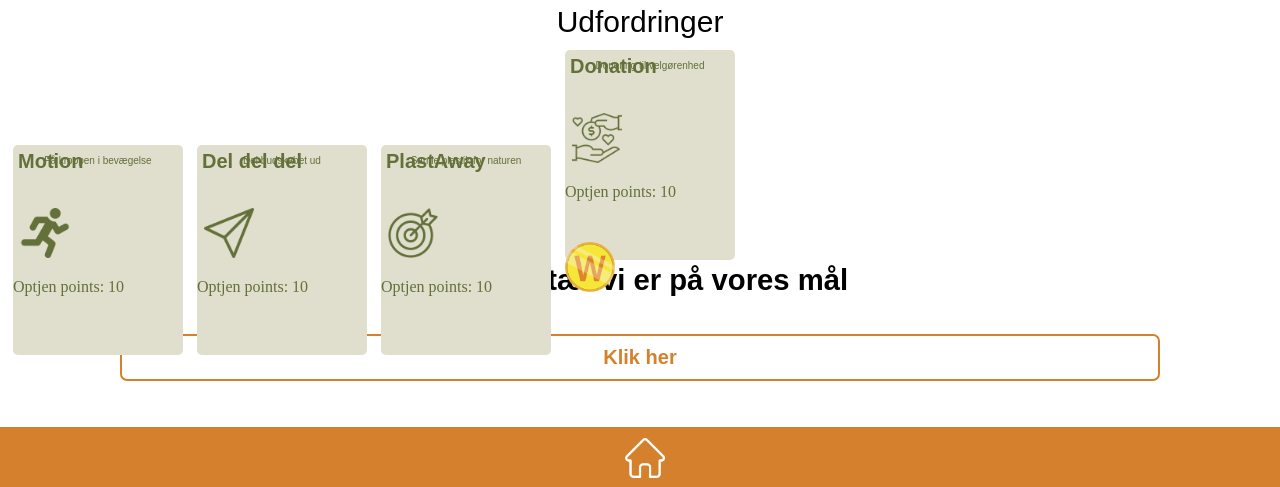
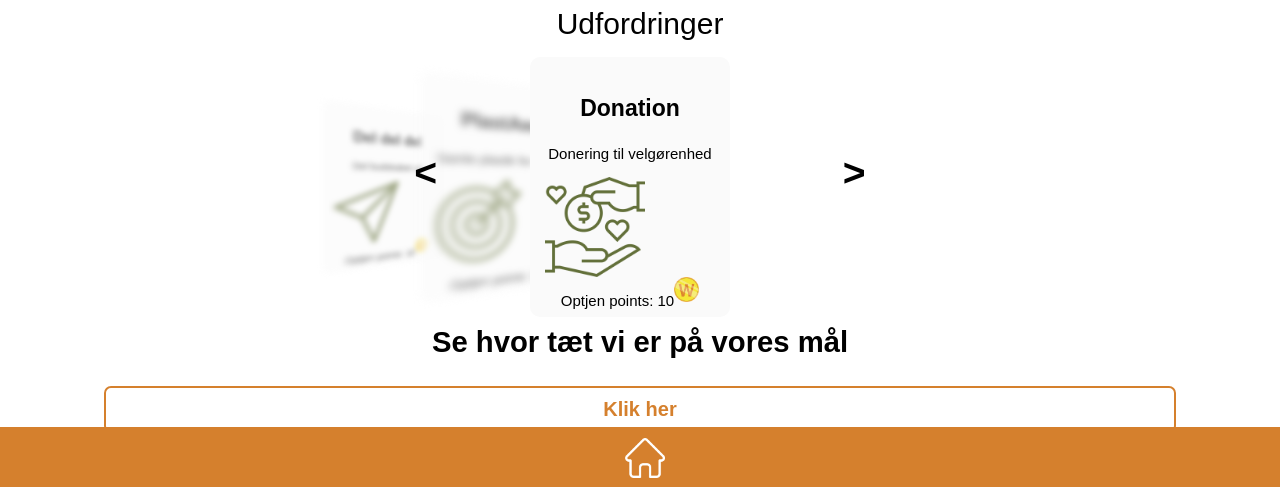
Before and after one commit to SarahJuulChristiansen/Projekt4-GoodDeed, a plain HTML site: page Projekt4-GoodDeed/index.html in a window 1280 px wide. Shown: the part 313-800 px from the top of the page. Drawn offline with Linux system fonts and the light colour scheme; a web font is replaced by a local one.

Commit message:
Ny kode med slide

```diff
--- a/Projekt4-GoodDeed/CSS/fælles.css
+++ b/Projekt4-GoodDeed/CSS/fælles.css
@@ -15,6 +15,7 @@
     padding: 5px;
     z-index: 1;
   }
+
   .foot a {
     color: white;
     text-decoration: none;
--- a/Projekt4-GoodDeed/CSS/index.css
+++ b/Projekt4-GoodDeed/CSS/index.css
@@ -1,10 +1,13 @@
-                                                                 /* Profil billede*/
+                                                                                        /* Profil billede*/
+.circlebox {
+  display: flex;
+  justify-content: center;
+}
+
 .circle {
-  padding: 20px;
-  position: fixed;
-  left: 50%;
-  margin-top: 9rem;
-  transform: translate(-50%, -50%);
+  padding-top: 20px;
+  margin-top: 3rem;
+
 }
 .circle img {
   border-radius: 50%;
@@ -13,18 +16,17 @@
   border: 2px solid #20702F;
   border-radius: 50%;
   padding: 5px;
+
 }
                                                                 /*scoreboard*/
 .scoreboard {
-  width: 100%;
   height: 20px;
-  margin-top: 14rem;
   display: flex;
   justify-content: center;
 }
 .sc-ramme {
-  width: 270px;
-  height: 55px;
+  width: 250px;
+  height: 50px;
   border: 2px solid black;
   border-radius: 7px;
   display: flex;
@@ -47,9 +49,11 @@
   margin-right: 2px;
   padding-bottom: 7px;
 }
+
                                                               /*titel*/
+
 .udfordringtitel {
-  height: 50px;
+  height: 60px;
   font-family: acumin-pro-extra-condensed, sans-serif;
   font-size: 30px;
   display: flex;
@@ -58,49 +62,77 @@
 }
 
                                                                 /*scroll menu*/
-.scroll-menu {
-  width: 100%;
-  height: 190px;
-  white-space: nowrap;
+.slider{
+    position: relative;
+    width: 100%;
+    height: 240px;
 }
-.box {
-  display: inline-block;
-  width: 170px;
-  height: 210px;
-  background-color: #E0DECC;
-  margin: 5px;
-  color: #63703A;
-  border-radius: 5px;
-  position: relative;
+.item{
+    position: absolute;
+    width: 170px;
+    height: 230px;
+    text-align: justify;
+    background-color: #fafafa;
+
+    border-radius: 10px;
+    padding: 15px;
+    transition: 0.5s;
+    left: calc(50% - 110px);
+    top: 0;
 }
-.title {
-  position: absolute;
-  top: 5px;
-  left: 5px;
-  margin: 0;
-  font-size: 20px;
-  font-family: Arial, Helvetica, sans-serif;
+
+.item h3 {
+    font-size: 23px;
+    font-family: Arial, Helvetica, sans-serif;
+    display: flex;
+    justify-content: center;
 }
+
+.item .side-text {
+    font-size: 15px;
+    font-family: Arial, Helvetica, sans-serif;
+    display: flex;
+    justify-content: center;
+}
+
 .image-container img {
-  margin-left: 7px;
-  padding-top: 7px;
+    width: 100px;
+    display: flex;
+    justify-content: center;
 }
-.box img {
-  width: 50px;
-  height: 50px;
-  margin-top: 25px;
-  right: 75%;
+
+.item .und-text {
+    font-size: 15px;
+    font-family: Arial, Helvetica, sans-serif;
+    display: flex;
+    justify-content: center;
+
 }
-.side-text {
-  font-size: 10px;
-  font-family: Arial, Helvetica, sans-serif;
-  display: flex;
-  justify-content: center;
+
+.item .mont {
+    width: 25px;
 }
+
+#next, #prev{
+    position: absolute;
+    top: 40%;
+    color: rgb(0, 0, 0)000;
+    background-color: transparent;
+    border: none;
+    font-size: xxx-large;
+    font-family: monospace;
+    font-weight: bold;
+    left: 400px;
+}
+#next{
+    left: unset;
+    right: 400px;
+}
+
                                                               /*tekst og knap*/
 .txt-box1 {
   font-size: 25px;
-  height: 70px;
+  height: 60px;
   text-align: center;
   font-family: Acumin-Pro-Extra-Condensed, sans-serif;
 }
@@ -108,8 +140,8 @@
   text-align: center;
   border: 2px solid #D5802D;
   border-radius: 7px;
-  margin-left: 7rem;
-  margin-right: 7rem;
+  margin-left: 6rem;
+  margin-right: 6rem;
   padding: 10px;
 }
 .knap{
@@ -120,5 +152,4 @@
   width: 150px;
   text-decoration: none;
   color: #D5802D;
-  padding-top: 10px;
 }
--- /dev/null
+++ b/Projekt4-GoodDeed/JavaScript/slide.js
@@ -0,0 +1,36 @@
+let items = document.querySelectorAll('.slider .item');
+    let next = document.getElementById('next');
+    let prev = document.getElementById('prev');
+
+    let active = 3;
+    function loadShow(){
+        let stt = 0;
+        items[active].style.transform = `none`;
+        items[active].style.zIndex = 1;
+        items[active].style.filter = 'none';
+        items[active].style.opacity = 1;
+        for(var i = active + 1; i < items.length; i++){
+            stt++;
+            items[i].style.transform = `translateX(${120*stt}px) scale(${1 - 0.2*stt}) perspective(16px) rotateY(-1deg)`;
+            items[i].style.zIndex = -stt;
+            items[i].style.filter = 'blur(5px)';
+            items[i].style.opacity = stt > 2 ? 0 : 0.6;
+        }
+        stt = 0;
+        for(var i = active - 1; i >= 0; i--){
+            stt++;
+            items[i].style.transform = `translateX(${-120*stt}px) scale(${1 - 0.2*stt}) perspective(16px) rotateY(1deg)`;
+            items[i].style.zIndex = -stt;
+            items[i].style.filter = 'blur(5px)';
+            items[i].style.opacity = stt > 2 ? 0 : 0.6;
+        }
+    }
+    loadShow();
+    next.onclick = function(){
+        active = active + 1 < items.length ? active + 1 : active;
+        loadShow();
+    }
+    prev.onclick = function(){
+        active = active - 1 >= 0 ? active - 1 : active;
+        loadShow();
+    }
--- a/Projekt4-GoodDeed/index.html
+++ b/Projekt4-GoodDeed/index.html
@@ -28,8 +28,10 @@
     </header>
 
     <main>
-        <div class="circle">
-            <a href="profil.html"><img src="images/luna.png" alt="Billede"></a>
+        <div class="circlebox">
+            <div class="circle">
+                <a href="profil.html"><img src="images/luna.png" alt="Billede"></a>
+            </div>
         </div>
 
         <br>
@@ -58,43 +60,57 @@
         </div>
 
 
-        <div class="scroll-menu" id="scroll-menu">
-            <div class="box">
+        <div class="slider">
+            <div class="item">
                 <h3 class="title">Motion</h3>
                 <p class="side-text">Få kroppen i bevægelse</p>
                 <div class="image-container">
                     <img src="images/gronrun.png" alt="løbende mand">
                 </div>
-                <p>Optjen points: 10</p>
+                <div class="und-text">
+                    <p>Optjen points: 10</p>
+                    <div><img class="mont" src="images/mont-lille.png" alt=""></div>
+                </div>
             </div>
-            <div class="box">
+
+            <div class="item">
                 <h3 class="title">Del del del</h3>
                 <p class="side-text">Del budskabet ud</p>
                 <div class="image-container">
                     <img src="images/del.png" alt="del ikon">
                 </div>
-                <p>Optjen points: 10</p>
+                <div class="und-text">
+                    <p>Optjen points: 10</p>
+                    <div><img class="mont" src="images/mont-lille.png" alt=""></div>
+                </div>
             </div>
-            <div class="box">
+            <div class="item">
                 <h3 class="title">PlastAway</h3>
                 <p class="side-text">Samle plastik for naturen</p>
                 <div class="image-container">
-                    <img src="images/malskive.png" alt="dartskive">
+                    <div><img src="images/malskive.png" alt="dartskive"></div>
                 </div>
-                <p>Optjen points: 10</p>
+                <div class="und-text">
+                    <p>Optjen points: 10</p>
+                    <div><img class="mont" src="images/mont-lille.png" alt=""></div>
+                </div>
             </div>
-            <div class="box">
+
+            <div class="item">
                 <h3 class="title">Donation</h3>
                 <p class="side-text">Donering til velgørenhed</p>
                 <div class="image-container">
                     <img src="images/charityg.png" alt="donering">
                 </div>
-                <div>
+                <div class="und-text">
                     <p>Optjen points: 10</p>
-                    <div> <img src="images/mont-lille.png" alt=""></div>
+                    <div> <img class="mont" src="images/mont-lille.png" alt=""></div>
                 </div>
             </div>
+            <button id="next">></button>
+            <button id="prev"><</button>
         </div>
+
 
         <div class="txt-box1">
             <h3>Se hvor tæt vi er på vores mål</h3>
@@ -112,6 +128,6 @@
             <a href="indexx.html"><img src="images/home.png" alt="Hjem"></a>
         </div>
     </footer>
-
+    <script src="JavaScript/slide.js"></script>
     <script src="JavaScript/burgermenu.js"></script>
 </html>
```
